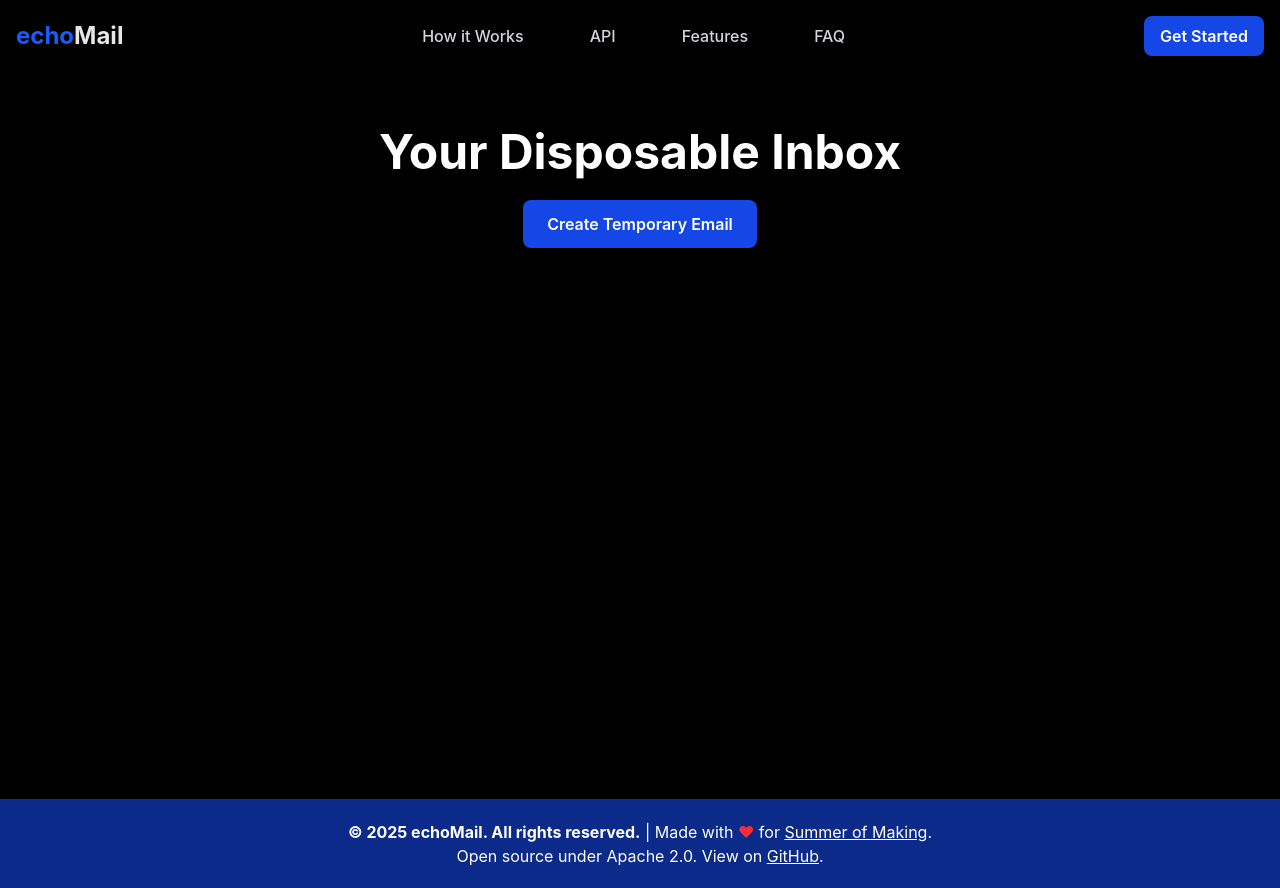
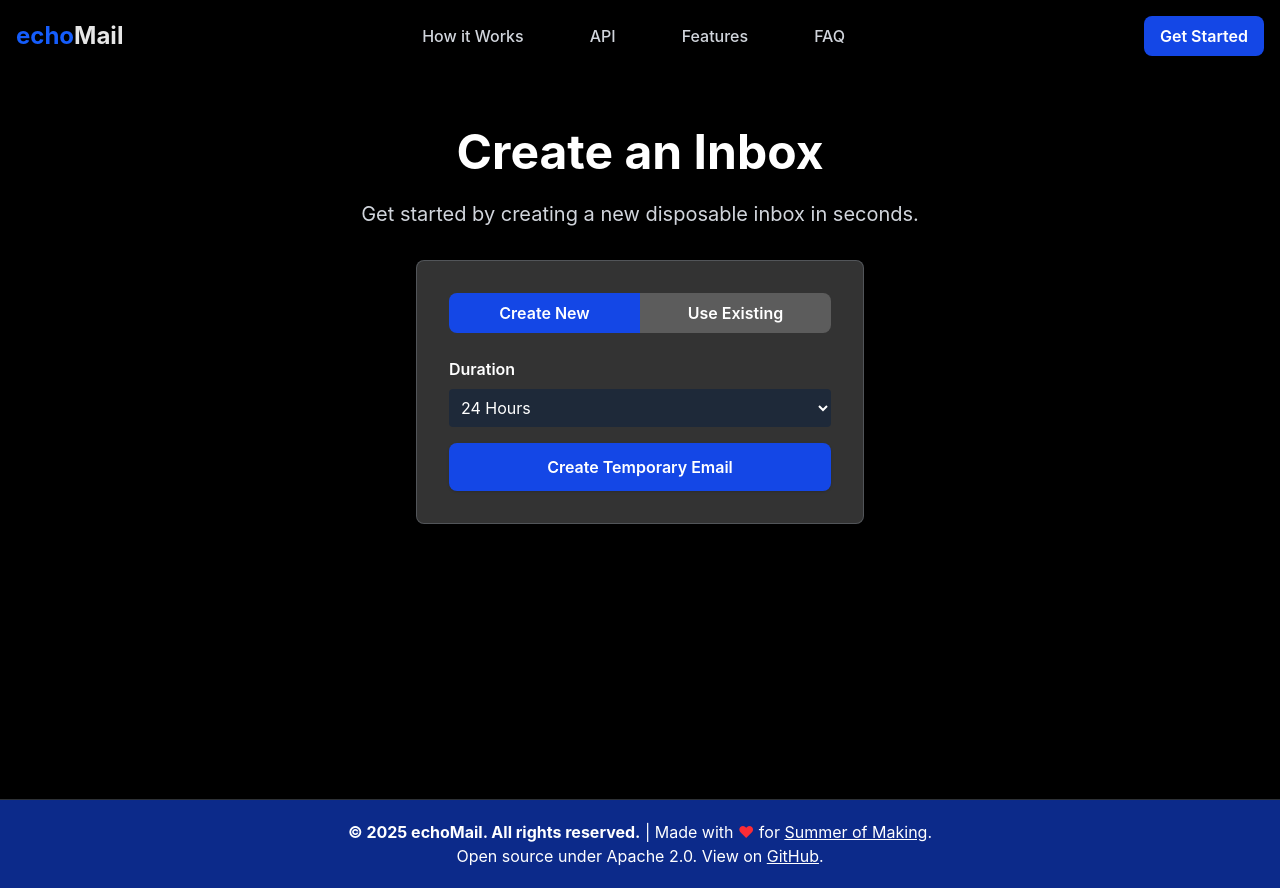
Before and after one commit to brianwalczak/echoMail, a React (Vite) app in the folder client/: page /mail in a window 1280 px wide. Built offline with nearby package versions, Linux system fonts and the light colour scheme.

Commit message:
Add create new and use existing to mail page.

```diff
--- a/client/src/pages/Mail.jsx
+++ b/client/src/pages/Mail.jsx
@@ -11,6 +11,11 @@ export default function Mail() {
     const [activeMail, setActiveMail] = useState(null);
     const [toast, setToast] = useState(null);
     const [dialog, setDialog] = useState(null);
+
+    const [tab, setTab] = useState('create');
+    const [duration, setDuration] = useState('24h');
+    const [existingId, setExistingId] = useState('');
+    const [existingToken, setExistingToken] = useState('');
 
     const session = async (body, isLoading, onSuccess, onError) => {
         try {
@@ -42,7 +47,7 @@ export default function Mail() {
     };
 
     const createInbox = ({ loading = true, toast = false } = {}) => {
-        session({ method: 'create' }, (loading ? "Creating, please wait..." : null), (res) => {
+        session({ method: 'create', duration: (duration || '24h') }, (loading ? "Creating, please wait..." : null), (res) => {
             setCookie('session_id', res.data.id);
             setCookie('session_token', res.token);
             setInbox([]); // start with empty inbox
@@ -107,6 +112,10 @@ export default function Mail() {
         return setActiveMail(mail);
     };
 
+    const loadExisting = () => {
+        return setToast({ id: "err-toast", type: "error", message: "This feature is still under development.", onClose: () => setToast(null), seconds: 3 });
+    };
+
     // setup automatic inbox refresh every 10 seconds
     useEffect(() => {
         const refreshInbox = () => {
@@ -126,15 +135,49 @@ export default function Mail() {
 
     return (
         <main className="flex items-center justify-start flex-col text-center px-4 min-h-screen pt-32 border-b border-gray-400/30">
-            <h1 className="text-5xl md:text-5xl font-bold mb-6 text-white">Your Disposable Inbox</h1>
+            <h1 className="text-5xl md:text-5xl font-bold mb-6 text-white">{inbox ? 'Inbox Dashboard' : 'Create an Inbox'}</h1>
+            <p className="text-lg md:text-xl text-gray-300 mb-8">{inbox ? 'Access your disposable inbox\'s messages below.' : 'Get started by creating a new disposable inbox in seconds.'}</p>
+
             {toast && <Toast {...toast} />}
             {dialog && <Dialog {...dialog} />}
             {activeMail && (<MailViewer mail={activeMail} onClose={() => setActiveMail(null)} />)}
 
             {!inbox ? (
-                <button onClick={() => setDialog({ id: "create", type: "success", title: "Create disposable inbox?", body: "Are you sure you want to create a disposable inbox? This will generate a new temporary email address.", cancel: "Cancel", confirm: "Create", onClose: (status) => { setDialog(null); if (status === true) createInbox({ toast: true }); } })} className="md:inline-block bg-blue-700 text-white font-semibold py-3 px-6 rounded-lg shadow hover:bg-blue-800 transition" disabled={(loading !== false)}>
-                    {(loading !== false) ? loading : "Create Temporary Email"}
-                </button>
+                <div className="w-full max-w-md mx-auto rounded-lg p-8 shadow border border-gray-400/30 bg-white/20 transition">
+                    <div className="flex mb-6">
+                        <button onClick={() => setTab('create')} className={`flex-1 py-2 font-semibold rounded-l-lg text-white ${tab === 'create' ? 'bg-blue-700' : 'bg-white/20'}`}>Create New</button>
+                        <button onClick={() => setTab('existing')} className={`flex-1 py-2 font-semibold rounded-r-lg text-white ${tab === 'existing' ? 'bg-blue-700' : 'bg-white/20'}`}>Use Existing</button>
+                    </div>
+                    {tab === 'create' && (
+                        <form onSubmit={e => { e.preventDefault(); createInbox({ toast: true }); }}>
+                            <label className="block text-left mb-2 text-white font-semibold">Duration</label>
+
+                            <select value={duration} onChange={e => setDuration(e.target.value)} className="w-full mb-4 p-2 rounded bg-gray-800 text-white" required>
+                                <option value="24h">24 Hours</option>
+                                <option value="48h">48 Hours</option>
+                                <option value="3d">3 Days</option>
+                                <option value="7d">7 Days</option>
+                            </select>
+
+                            <button type="submit" className="w-full bg-blue-700 text-white font-semibold py-3 px-6 rounded-lg shadow hover:bg-blue-800 transition" disabled={(loading !== false)}>{(loading !== false) ? loading : "Create Temporary Email"}</button>
+                        </form>
+                    )}
+                    {tab === 'existing' && (
+                        <>
+                            <form onSubmit={e => { e.preventDefault(); loadExisting(); }}>
+                                <label className="block text-left mb-2 text-white font-semibold">Session ID</label>
+                                <input type="text" value={existingId} onChange={e => setExistingId(e.target.value)} className="w-full mb-4 p-2 rounded bg-gray-800 text-white" placeholder="Enter session identifier" required />
+
+                                <label className="block text-left mb-2 text-white font-semibold">Session Token</label>
+                                <input type="text" value={existingToken} onChange={e => setExistingToken(e.target.value)} className="w-full mb-4 p-2 rounded bg-gray-800 text-white" placeholder="Enter session token" required />
+
+                                <button type="submit" className="w-full bg-blue-700 text-white font-semibold py-3 px-6 rounded-lg shadow hover:bg-blue-800 transition" disabled={(loading !== false)}>{(loading !== false) ? loading : "Use Existing Inbox"}</button>
+                            </form>
+
+                            <p className="text-sm mt-3">Learn more about API usage and sessions <a href="/api" className="underline">here</a>.</p>
+                        </>
+                    )}
+                </div>
             ) : (
                 <>
                     <div className="mb-8">
```
